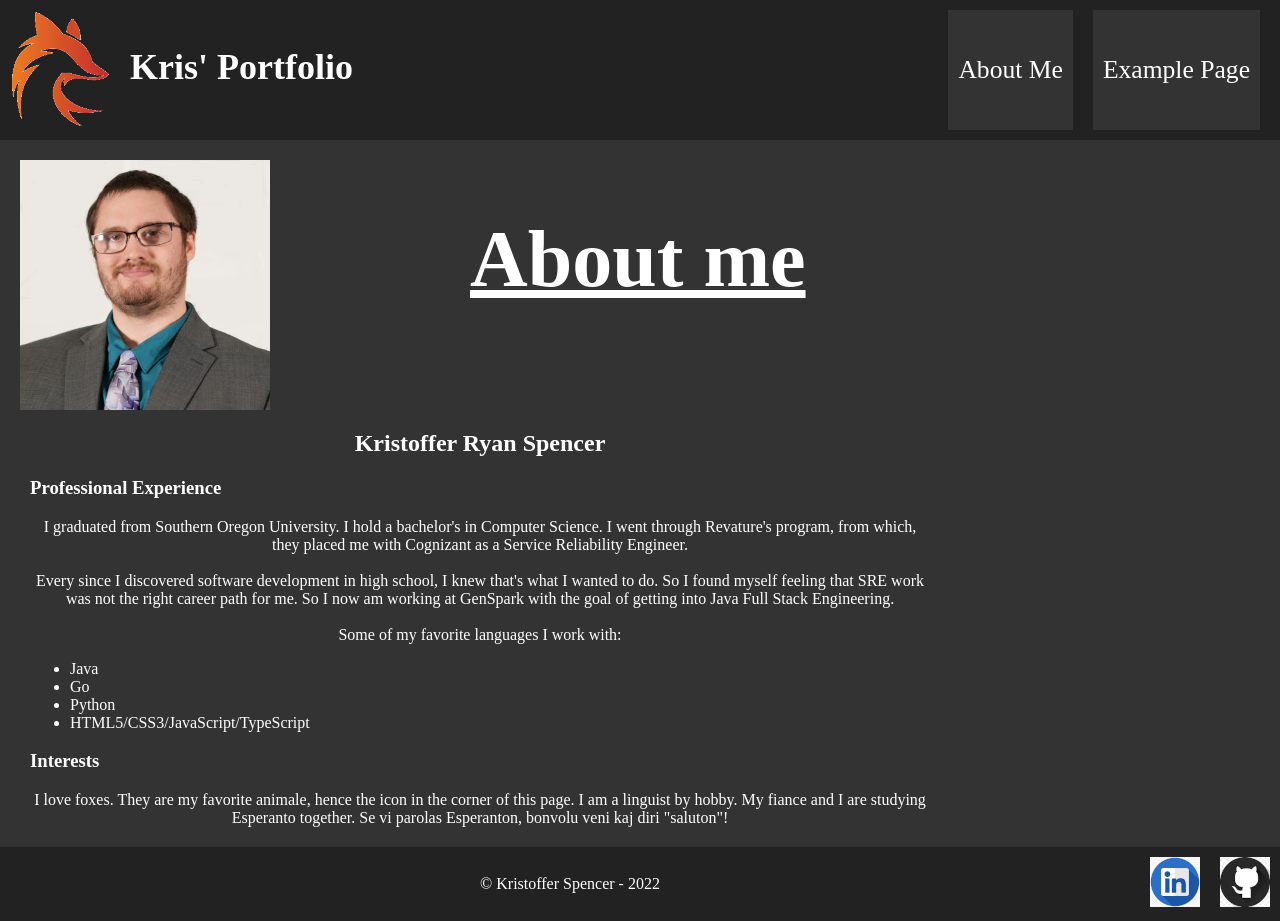
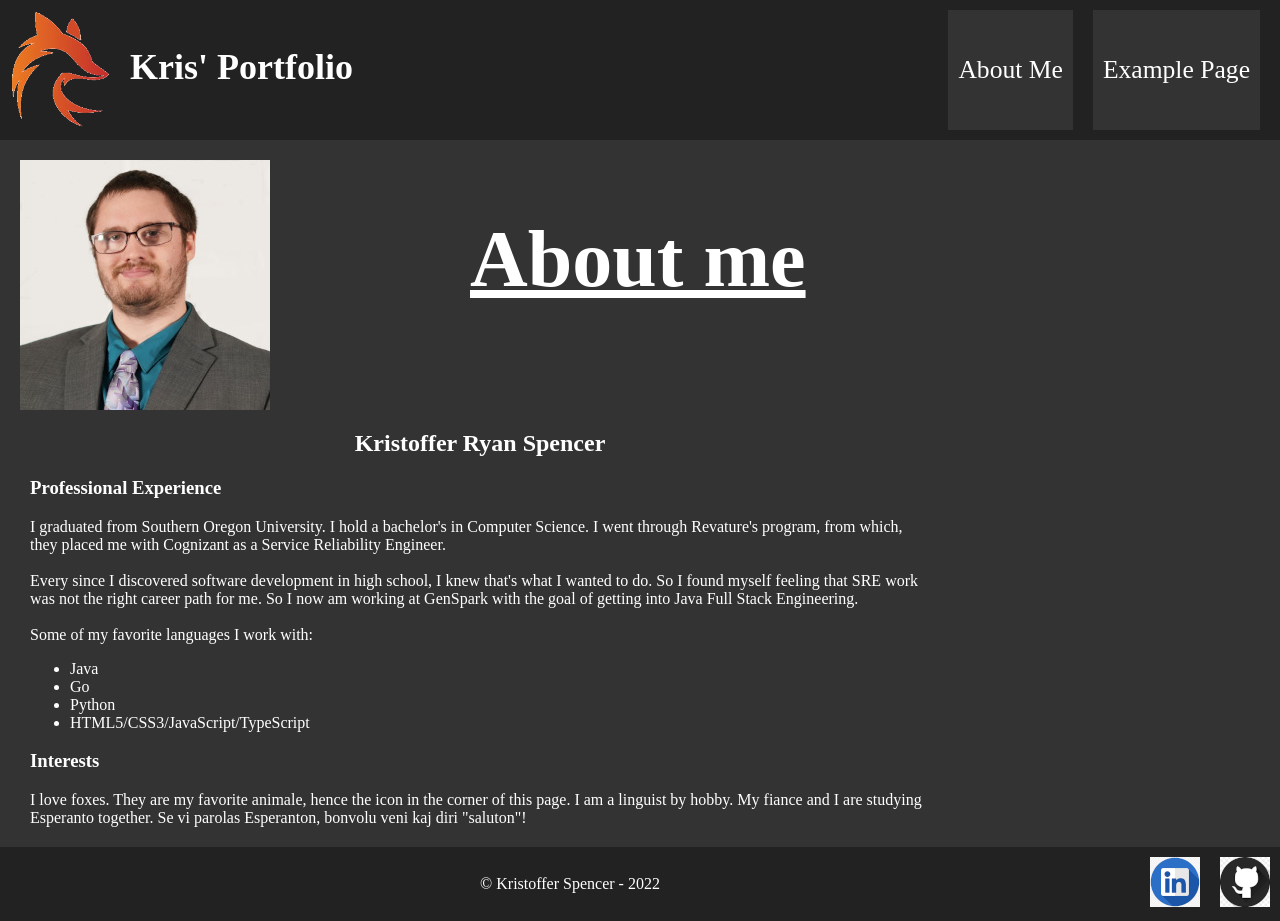
Before and after one commit to spencerk80/GenSpark-Portfolio, a React (Create React App) app: page / in a window 1280 px wide. Built offline with nearby package versions, Linux system fonts and the light colour scheme.

Commit message:
Fixed text alignment on AboutMe

```diff
--- a/src/components/AboutMe/AboutMe.css
+++ b/src/components/AboutMe/AboutMe.css
@@ -21,6 +21,11 @@
 .main--textbox {
     max-width: 900px;
     padding: 0px 10px;
+
+}
+
+.main--textbox > p {
+    text-align: left;
 }
 
 .main--header > h1 {
```
